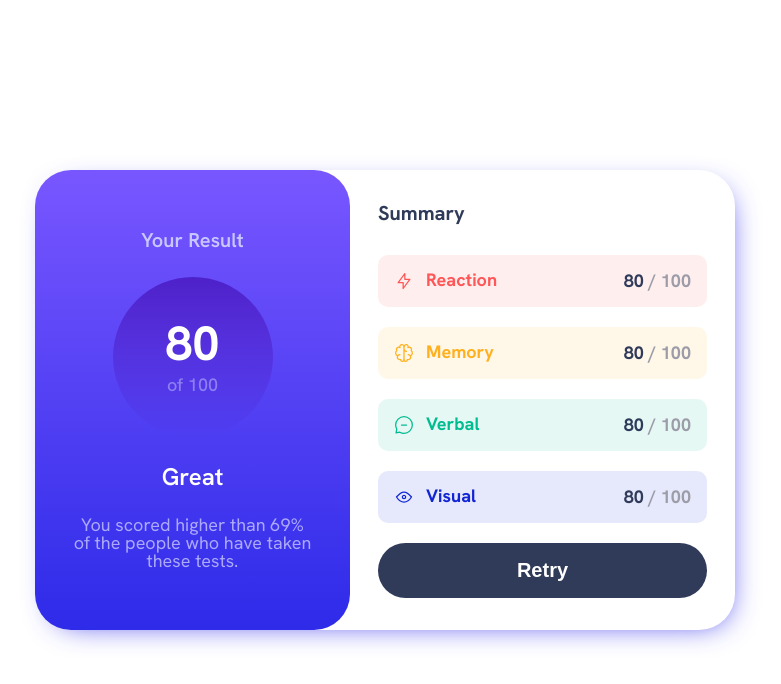
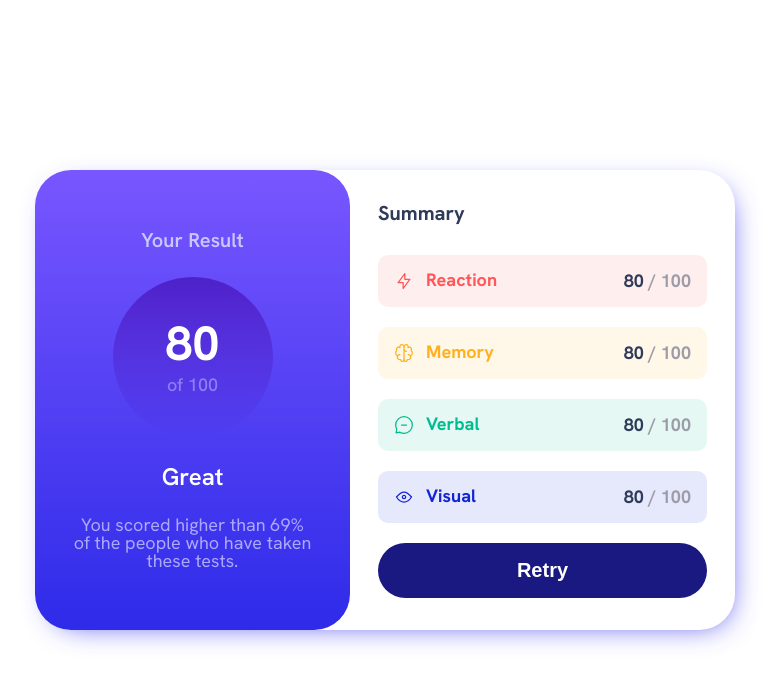
Before and after one commit to CosminBozai/Result-Summary-Component, a React (Vite) app: page / in a window 1280 px wide. In both pictures the pointer is over the button "Retry". Shown: the top 684 px of the page, without its empty margins (255-1036 px from the left). Built offline with nearby package versions, Linux system fonts and the light colour scheme.

Commit message:
Added hover status on the retry button

```diff
--- a/src/components/Summary/Body.css
+++ b/src/components/Summary/Body.css
@@ -70,6 +70,10 @@
   cursor: pointer;
 }
 
+.continue-btn:hover {
+  background: hsl(241, 68%, 30%);
+}
+
 .continue-btn:active {
   background: var(--light-royal-blue);
 }
```
